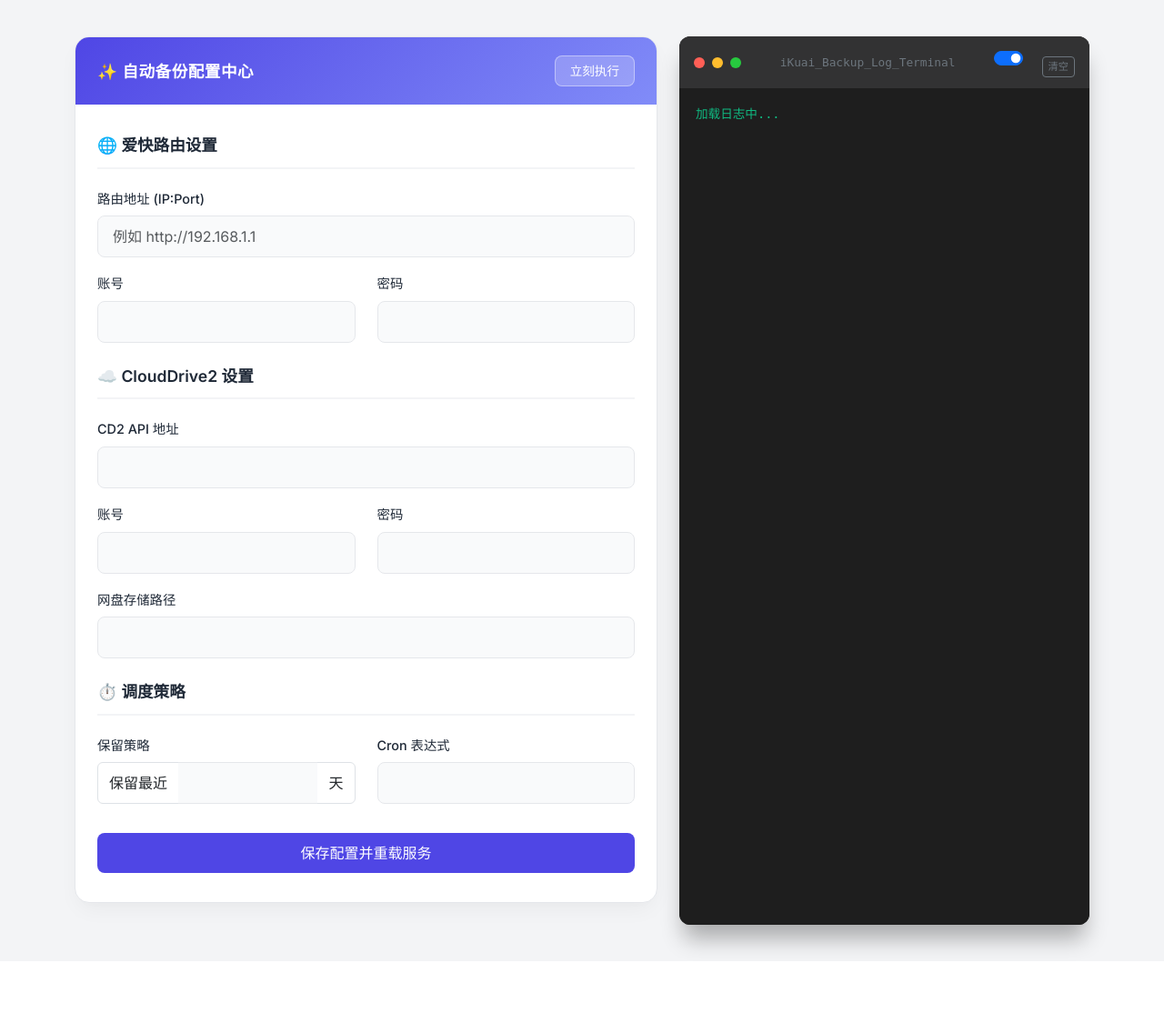
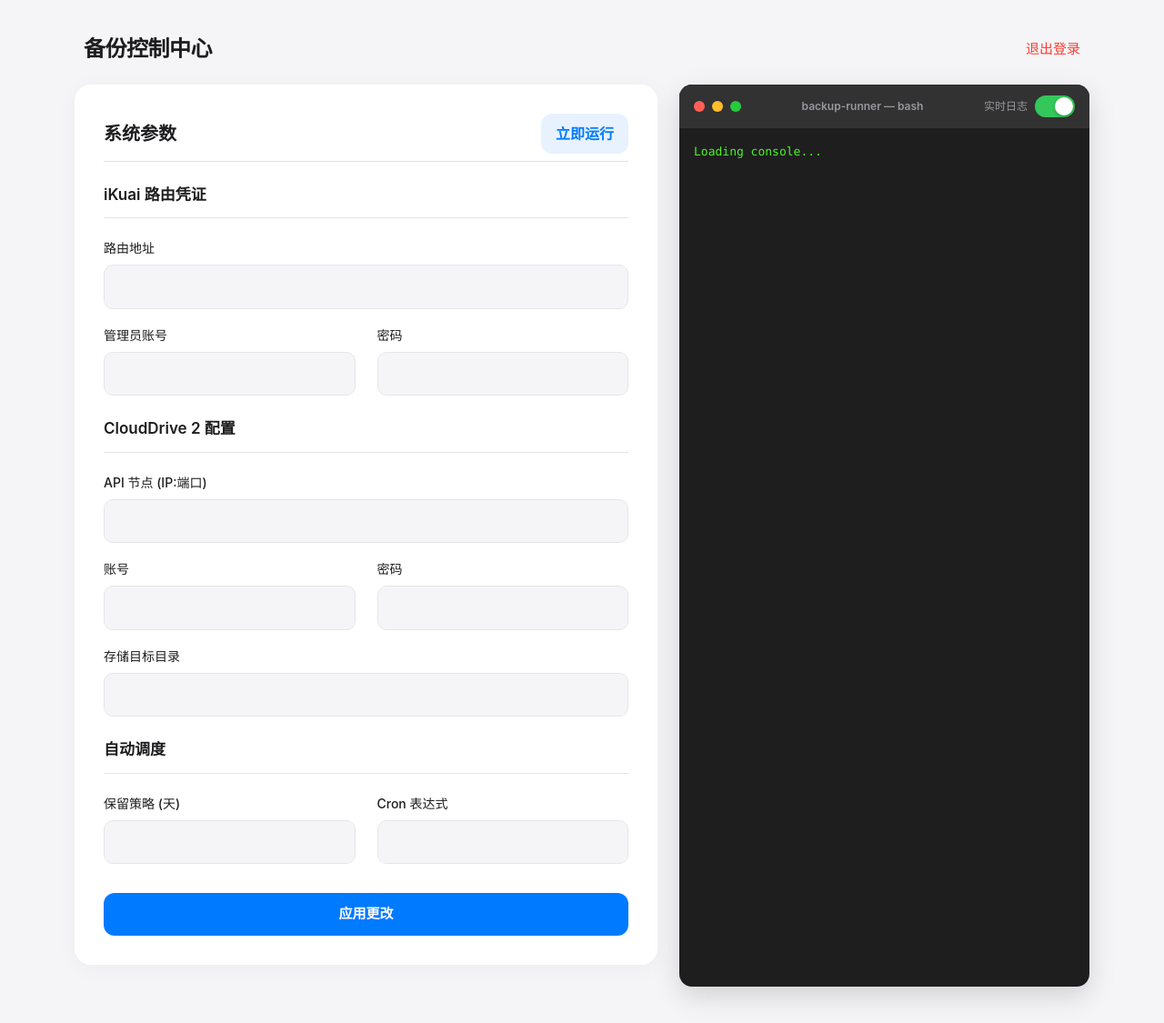
Before and after one commit to jiumian8/ikua-backup-jiumian, a Python web app: template templates/index.html in a window 1280 px wide. Shown: the whole page at 91% size. Before the commit the page ends 1057 px from the top, so only its background shows below. Run offline with Jinja, Linux system fonts and the light colour scheme; the template is opened without the code that fills it, so the values that code supplies are empty.

Commit message:
Refactor index.html for improved styling and structure

```diff
--- a/templates/index.html
+++ b/templates/index.html
@@ -3,127 +3,140 @@
 <head>
     <meta charset="UTF-8">
     <meta name="viewport" content="width=device-width, initial-scale=1.0">
-    <title>iKuai自动备份系统</title>
-    <link href="https://fonts.googleapis.com/css2?family=Inter:wght@400;500;600;700&display=swap" rel="stylesheet">
+    <title>iKuai 自动备份系统</title>
     <link href="https://cdn.jsdelivr.net/npm/bootstrap@5.3.0/dist/css/bootstrap.min.css" rel="stylesheet">
     <style>
         :root {
-            --primary-color: #4f46e5;
-            --primary-hover: #4338ca;
-            --bg-color: #f3f4f6;
-            --card-bg: #ffffff;
-            --text-main: #1f2937;
-            --text-muted: #6b7280;
-            --border-color: #e5e7eb;
+            --apple-blue: #007AFF;
+            --apple-green: #34C759;
+            --bg-color: #F5F5F7;
+            --card-bg: #FFFFFF;
+            --text-main: #1D1D1F;
+            --text-muted: #86868B;
         }
         body {
             background-color: var(--bg-color);
-            font-family: 'Inter', system-ui, -apple-system, sans-serif;
+            font-family: -apple-system, BlinkMacSystemFont, "SF Pro Text", "Helvetica Neue", Arial, sans-serif;
             color: var(--text-main);
             padding: 40px 0;
         }
-        .modern-card {
+        /* 顶部导航栏 */
+        .top-nav {
+            display: flex; justify-content: space-between; align-items: center;
+            margin-bottom: 24px; padding: 0 10px;
+        }
+        .top-nav h2 { margin: 0; font-weight: 600; font-size: 24px; letter-spacing: -0.5px;}
+        .logout-btn { color: #FF3B30; text-decoration: none; font-weight: 500; font-size: 15px; }
+        .logout-btn:hover { text-decoration: underline; }
+
+        /* 卡片设计 */
+        .apple-card {
             background: var(--card-bg);
-            border-radius: 16px;
-            box-shadow: 0 10px 25px -5px rgba(0, 0, 0, 0.05), 0 8px 10px -6px rgba(0, 0, 0, 0.01);
-            border: 1px solid var(--border-color);
-            overflow: hidden;
-            margin-bottom: 24px;
+            border-radius: 18px;
+            box-shadow: 0 4px 24px rgba(0, 0, 0, 0.04);
+            border: none; overflow: hidden; margin-bottom: 24px;
         }
-        .modern-header {
-            background: linear-gradient(135deg, var(--primary-color), #818cf8);
-            padding: 20px 24px;
-            color: white;
-            display: flex;
-            justify-content: space-between;
-            align-items: center;
+        .card-body { padding: 32px; }
+        .section-title {
+            font-size: 17px; font-weight: 600; color: var(--text-main);
+            margin-bottom: 20px; padding-bottom: 12px; border-bottom: 1px solid #E5E5EA;
         }
-        .modern-header h5 { margin: 0; font-weight: 600; font-size: 1.1rem; letter-spacing: 0.5px;}
-        .card-body { padding: 32px 24px; }
 
-        .form-label { font-weight: 500; color: var(--text-main); font-size: 0.9rem; margin-bottom: 8px;}
+        /* 输入框设计 */
+        .form-label { font-weight: 500; color: var(--text-main); font-size: 14px; margin-bottom: 8px;}
         .form-control {
-            border-radius: 8px;
-            border: 1px solid var(--border-color);
-            padding: 10px 16px;
+            border-radius: 10px; border: 1px solid #E5E5EA;
+            padding: 12px 16px; background-color: #F5F5F7; font-size: 15px;
             transition: all 0.2s;
-            background-color: #f9fafb;
         }
         .form-control:focus {
-            background-color: #fff;
-            border-color: var(--primary-color);
-            box-shadow: 0 0 0 4px rgba(79, 70, 229, 0.1);
-        }
-        .section-title {
-            font-size: 1.1rem; font-weight: 600; color: var(--text-main);
-            margin-bottom: 20px; padding-bottom: 10px; border-bottom: 2px solid var(--bg-color);
+            background-color: #fff; border-color: var(--apple-blue);
+            box-shadow: 0 0 0 3px rgba(0, 122, 255, 0.2);
         }
 
-        .btn-modern {
-            background-color: var(--primary-color); color: white; border-radius: 8px;
-            padding: 10px 20px; font-weight: 500; border: none; transition: all 0.2s;
+        /* 按钮设计 */
+        .btn-apple {
+            background-color: var(--apple-blue); color: white; border-radius: 12px;
+            padding: 12px 20px; font-weight: 600; border: none; transition: transform 0.2s; font-size: 15px;
         }
-        .btn-modern:hover { background-color: var(--primary-hover); transform: translateY(-1px); box-shadow: 0 4px 6px rgba(79, 70, 229, 0.25); }
-        .btn-trigger { background-color: rgba(255,255,255,0.2); color: white; border: 1px solid rgba(255,255,255,0.4); border-radius: 8px; padding: 6px 16px; font-size: 0.85rem;}
-        .btn-trigger:hover { background-color: rgba(255,255,255,0.3); color: white; }
+        .btn-apple:hover { background-color: #0062CC; transform: scale(0.99); color: white;}
+        .btn-trigger {
+            background-color: #E8F2FF; color: var(--apple-blue); font-weight: 600;
+            border-radius: 12px; border: none; padding: 10px 16px; transition: background 0.2s;
+        }
+        .btn-trigger:hover { background-color: #D1E4FF; }
 
-        /* Mac 风格的终端设计 */
-        .terminal-box {
-            background-color: #1e1e1e;
-            border-radius: 12px;
-            overflow: hidden;
-            box-shadow: 0 20px 25px -5px rgba(0, 0, 0, 0.3);
-            height: 100%;
-            display: flex;
-            flex-direction: column;
+        /* iOS 风格 Toggle 开关 */
+        .ios-switch { position: relative; display: inline-block; width: 44px; height: 24px; }
+        .ios-switch input { opacity: 0; width: 0; height: 0; }
+        .slider {
+            position: absolute; cursor: pointer; top: 0; left: 0; right: 0; bottom: 0;
+            background-color: #E5E5EA; transition: .3s; border-radius: 24px;
         }
-        .terminal-header {
+        .slider:before {
+            position: absolute; content: ""; height: 20px; width: 20px;
+            left: 2px; bottom: 2px; background-color: white; transition: .3s; border-radius: 50%;
+            box-shadow: 0 2px 4px rgba(0,0,0,0.2);
+        }
+        input:checked + .slider { background-color: var(--apple-green); }
+        input:checked + .slider:before { transform: translateX(20px); }
+
+        /* Mac 风格终端 */
+        .mac-terminal {
+            background-color: #1E1E1E; border-radius: 14px;
+            overflow: hidden; height: 100%; display: flex; flex-direction: column;
+            box-shadow: 0 10px 30px rgba(0, 0, 0, 0.15);
+        }
+        .mac-header {
             background-color: #323233; padding: 12px 16px;
             display: flex; justify-content: space-between; align-items: center;
         }
         .mac-dots { display: flex; gap: 8px; }
         .mac-dot { width: 12px; height: 12px; border-radius: 50%; }
-        .dot-red { background-color: #ff5f56; }
-        .dot-yellow { background-color: #ffbd2e; }
-        .dot-green { background-color: #27c93f; }
+        .dot-red { background-color: #FF5F56; }
+        .dot-yellow { background-color: #FFBD2E; }
+        .dot-green { background-color: #27C93F; }
+        .terminal-title { color: #98989D; font-size: 12px; font-weight: 600;}
 
-        .terminal-body {
-            flex-grow: 1; padding: 16px; background-color: #1e1e1e;
-        }
         #logOutput {
-            width: 100%; height: 100%; min-height: 500px;
-            background-color: transparent; color: #10b981;
-            font-family: 'Consolas', 'Monaco', monospace;
-            border: none; outline: none; resize: none; font-size: 0.85rem; line-height: 1.6;
+            flex-grow: 1; padding: 16px; min-height: 550px;
+            background-color: transparent; color: #4AF626;
+            font-family: "SF Mono", Menlo, Consolas, monospace;
+            border: none; outline: none; resize: none; font-size: 13px; line-height: 1.6;
         }
         #logOutput::-webkit-scrollbar { width: 8px; }
-        #logOutput::-webkit-scrollbar-thumb { background-color: #4b5563; border-radius: 4px; }
+        #logOutput::-webkit-scrollbar-thumb { background-color: #4C4C4C; border-radius: 4px; }
     </style>
 </head>
 <body>
 <div class="container">
+    <div class="top-nav">
+        <h2>备份控制中心</h2>
+        <a href="/logout" class="logout-btn">退出登录</a>
+    </div>
+
     <div class="row">
         <div class="col-lg-7">
-            <div class="modern-card">
-                <div class="modern-header">
-                    <h5>✨ 自动备份配置中心</h5>
-                    <button class="btn-trigger" onclick="triggerBackup()">立刻执行</button>
-                </div>
+            <div class="apple-card">
                 <div class="card-body">
+                    <div class="d-flex justify-content-between align-items-center mb-4 pb-2 border-bottom">
+                        <h4 style="margin:0; font-weight:600; font-size:20px;">系统参数</h4>
+                        <button class="btn-trigger" onclick="triggerBackup()">立即运行</button>
+                    </div>
                     <form id="configForm">
-                        <div class="section-title">🌐 爱快路由设置</div>
+                        <div class="section-title">iKuai 路由凭证</div>
                         <div class="mb-3">
-                            <label class="form-label">路由地址 (IP:Port)</label>
-                            <input type="text" class="form-control" id="ikuai_ip" value="{{ config.ikuai_ip }}" placeholder="例如 http://192.168.1.1">
+                            <label class="form-label">路由地址</label>
+                            <input type="text" class="form-control" id="ikuai_ip" value="{{ config.ikuai_ip }}">
                         </div>
                         <div class="row mb-4">
-                            <div class="col-md-6 mb-3 mb-md-0"><label class="form-label">账号</label><input type="text" class="form-control" id="ikuai_user" value="{{ config.ikuai_user }}"></div>
+                            <div class="col-md-6 mb-3 mb-md-0"><label class="form-label">管理员账号</label><input type="text" class="form-control" id="ikuai_user" value="{{ config.ikuai_user }}"></div>
                             <div class="col-md-6"><label class="form-label">密码</label><input type="password" class="form-control" id="ikuai_pass" value="{{ config.ikuai_pass }}"></div>
                         </div>
 
-                        <div class="section-title mt-2">☁️ CloudDrive2 设置</div>
+                        <div class="section-title mt-4">CloudDrive 2 配置</div>
                         <div class="mb-3">
-                            <label class="form-label">CD2 API 地址</label>
+                            <label class="form-label">API 节点 (IP:端口)</label>
                             <input type="text" class="form-control" id="cd2_address" value="{{ config.cd2_address }}">
                         </div>
                         <div class="row mb-3">
@@ -131,28 +144,24 @@
                             <div class="col-md-6"><label class="form-label">密码</label><input type="password" class="form-control" id="cd2_pass" value="{{ config.cd2_pass }}"></div>
                         </div>
                         <div class="mb-4">
-                            <label class="form-label">网盘存储路径</label>
+                            <label class="form-label">存储目标目录</label>
                             <input type="text" class="form-control" id="cd2_path" value="{{ config.cd2_path }}">
                         </div>
 
-                        <div class="section-title mt-2">⏱️ 调度策略</div>
+                        <div class="section-title mt-4">自动调度</div>
                         <div class="row mb-4">
                             <div class="col-md-6 mb-3 mb-md-0">
-                                <label class="form-label">保留策略</label>
-                                <div class="input-group">
-                                    <span class="input-group-text bg-white">保留最近</span>
-                                    <input type="number" class="form-control border-start-0 border-end-0 text-center" id="retain_days" value="{{ config.retain_days }}">
-                                    <span class="input-group-text bg-white">天</span>
-                                </div>
+                                <label class="form-label">保留策略 (天)</label>
+                                <input type="number" class="form-control" id="retain_days" value="{{ config.retain_days }}">
                             </div>
                             <div class="col-md-6">
                                 <label class="form-label">Cron 表达式</label>
-                                <input type="text" class="form-control text-center text-primary fw-bold" id="cron_schedule" value="{{ config.cron_schedule }}">
+                                <input type="text" class="form-control text-primary" style="font-weight:600;" id="cron_schedule" value="{{ config.cron_schedule }}">
                             </div>
                         </div>
 
                         <div class="d-grid mt-4 pt-2">
-                            <button type="button" class="btn-modern" onclick="saveConfig()">保存配置并重载服务</button>
+                            <button type="button" class="btn-apple" onclick="saveConfig()">应用更改</button>
                         </div>
                     </form>
                 </div>
@@ -160,24 +169,23 @@
         </div>
 
         <div class="col-lg-5">
-            <div class="terminal-box">
-                <div class="terminal-header">
+            <div class="mac-terminal">
+                <div class="mac-header">
                     <div class="mac-dots">
-                        <div class="mac-dot dot-red"></div>
+                        <div class="mac-dot dot-red" onclick="clearLogs()" style="cursor:pointer;" title="清空日志"></div>
                         <div class="mac-dot dot-yellow"></div>
                         <div class="mac-dot dot-green"></div>
                     </div>
-                    <div class="text-secondary" style="font-size:0.8rem; font-family:monospace">iKuai_Backup_Log_Terminal</div>
-                    <div>
-                        <div class="form-check form-switch d-inline-block me-2">
-                            <input class="form-check-input" type="checkbox" id="autoRefresh" checked>
-                        </div>
-                        <button class="btn btn-sm btn-outline-secondary" style="font-size:0.7rem; padding: 2px 6px;" onclick="clearLogs()">清空</button>
+                    <div class="terminal-title">backup-runner — bash</div>
+                    <div class="d-flex align-items-center">
+                        <span style="color:#98989D; font-size:12px; margin-right:8px;">实时日志</span>
+                        <label class="ios-switch">
+                            <input type="checkbox" id="autoRefresh" checked>
+                            <span class="slider"></span>
+                        </label>
                     </div>
                 </div>
-                <div class="terminal-body">
-                    <textarea id="logOutput" readonly>加载日志中...</textarea>
-                </div>
+                <textarea id="logOutput" readonly>Loading console...</textarea>
             </div>
         </div>
     </div>
@@ -207,7 +215,7 @@ function saveConfig() {
 }
 
 function triggerBackup() {
-    if(confirm("将立即在后台运行一次完整的备份流，确认执行？")) {
+    if(confirm("立即触发后台备份任务？")) {
         fetch('/api/trigger', { method: 'POST' })
         .then(res => res.json()).then(data => { fetchLogs(); });
     }
@@ -227,7 +235,9 @@ function fetchLogs() {
 }
 
 function clearLogs() {
-    fetch('/api/clear_logs', {method: 'POST'}).then(() => fetchLogs());
+    if(confirm("清空终端日志？")) {
+        fetch('/api/clear_logs', {method: 'POST'}).then(() => fetchLogs());
+    }
 }
 
 setInterval(() => {
```
